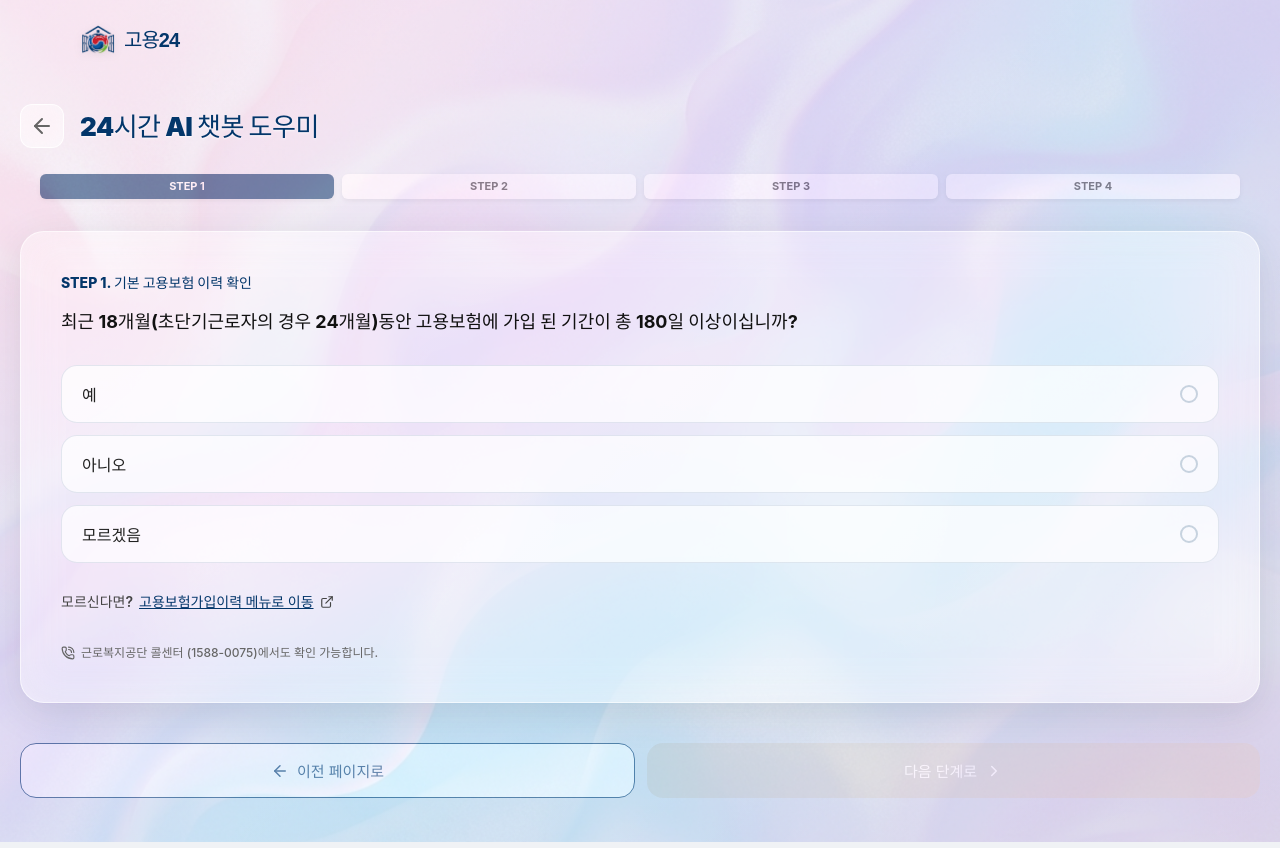
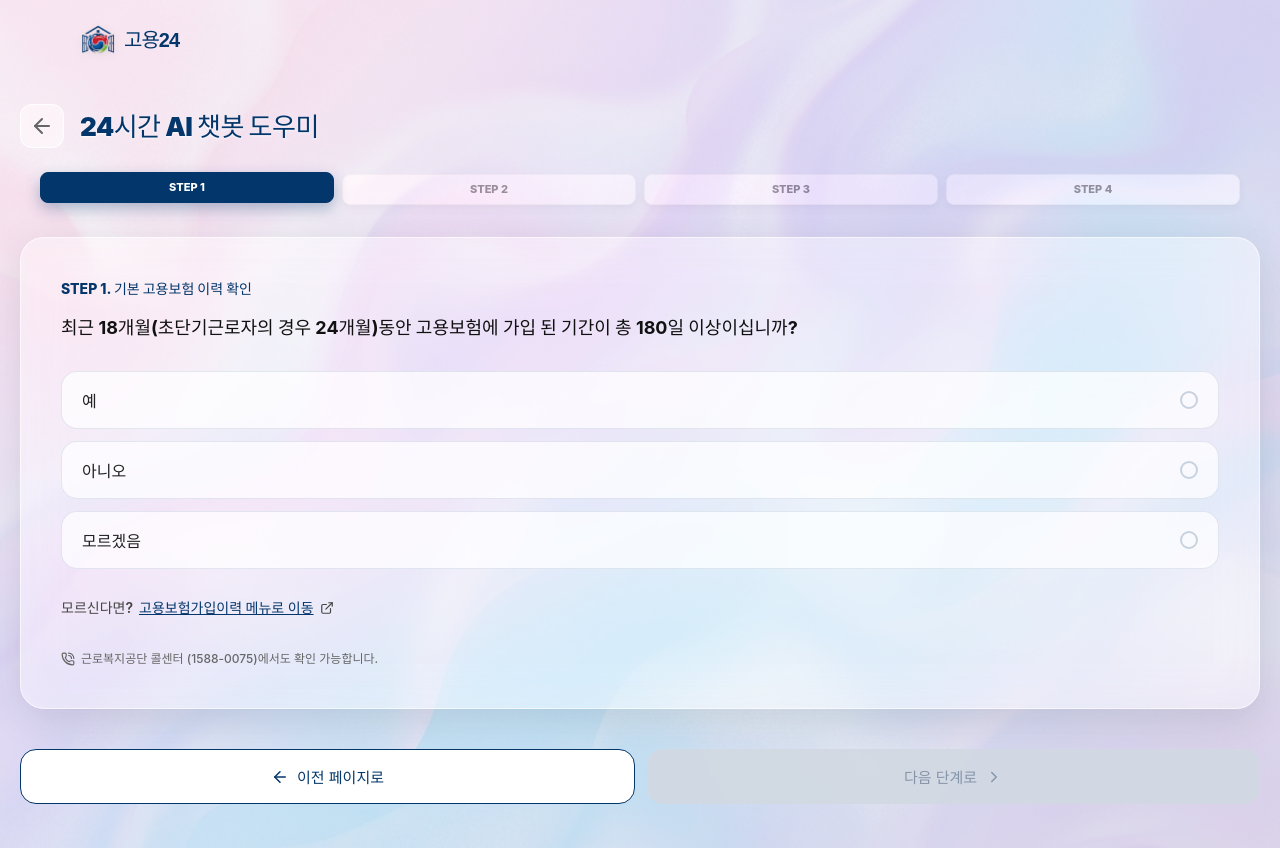
Before and after one commit to privatesennie/employee24, a React (Vite) app: page / in a window 1280 px wide. Both pictures are taken after a click on the element 1175 px from the left and 694 px from the top of the page. Built offline with nearby package versions, Linux system fonts and the light colour scheme; a web font is replaced by a local one.

Commit message:
feat: implement authentication flow and diagnosis results page with associated styles

```diff
--- a/src/App.css
+++ b/src/App.css
@@ -489,19 +489,23 @@
 
 .step-box {
   background: white;
-  color: #333;
-  padding: 4px 0;
+  color: #555;
+  padding: 6px 0;
   text-align: center;
-  border-radius: 6px;
+  border-radius: 8px;
   font-size: 11px;
-  font-weight: 700;
-  box-shadow: 0 2px 5px rgba(0,0,0,0.1);
+  font-weight: 800;
+  box-shadow: 0 4px 10px rgba(0,0,0,0.08);
   transition: all 0.3s ease;
+  border: 1px solid #f0f0f0;
 }
 
 .step-item.active .step-box {
   background: var(--primary-color);
   color: white;
+  border-color: var(--primary-color);
+  box-shadow: 0 6px 15px rgba(3, 54, 106, 0.3);
+  transform: translateY(-2px);
 }
 
 .diagnosis-content {
@@ -625,6 +629,8 @@
   display: flex;
   gap: 12px;
   padding-bottom: 20px;
+  position: relative;
+  z-index: 9999 !important; /* Ensure buttons are always on top and clear */
 }
 
 .nav-btn {
@@ -638,7 +644,7 @@
   justify-content: center;
   gap: 8px;
   cursor: pointer;
-  transition: all 0.3s ease;
+  transition: transform 0.2s ease, box-shadow 0.2s ease;
 }
 
 .nav-btn.prev {
@@ -648,19 +654,29 @@
 }
 
 .nav-btn.next {
-  background: var(--primary-color);
-  border: none;
-  color: white;
-}
-
-.nav-btn.next:disabled {
-  background: #ccc;
-  cursor: not-allowed;
-}
+  background: var(--primary-color) !important;
+  color: white !important;
+  font-weight: 900 !important;
+  box-shadow: 0 10px 25px rgba(3, 54, 106, 0.4) !important;
+  opacity: 1 !important;
+  border: none !important;
+  transition: transform 0.2s ease, box-shadow 0.2s ease !important;
+}
+
+.nav-btn.next.disabled {
+  background: #d1d9e2 !important; /* Muted navy tint */
+  color: #7d8ea2 !important;
+  cursor: not-allowed !important;
+  opacity: 0.9 !important;
+  box-shadow: none !important;
+  font-weight: 800 !important;
+}
+
+
 
 .nav-btn:hover:not(:disabled) {
-  transform: translateY(-2px);
-  box-shadow: 0 8px 20px rgba(0,0,0,0.1);
+  transform: translateY(-3px);
+  box-shadow: 0 12px 30px rgba(3, 54, 106, 0.4);
 }
 
 
@@ -1757,3 +1773,20 @@
   transform: translateX(-4px);
   box-shadow: 0 4px 12px rgba(0, 0, 0, 0.05);
 }
+
+/* Progress Completion Flash Effect */
+.progress-finished {
+  animation: success-flash 0.8s ease-out infinite alternate;
+}
+
+@keyframes success-flash {
+  from {
+    transform: scale(1);
+    text-shadow: 0 0 10px rgba(3, 54, 106, 0.2);
+  }
+  to {
+    transform: scale(1.2);
+    color: #007bff;
+    text-shadow: 0 0 25px rgba(0, 123, 255, 0.6);
+  }
+}
--- a/src/AuthForm.jsx
+++ b/src/AuthForm.jsx
@@ -8,18 +8,39 @@ function AuthForm({ onComplete, onBack }) {
     birth: '',
     phone: ''
   })
+  const [isAuthenticating, setIsAuthenticating] = useState(false)
 
   const isFormValid = formData.name && formData.birth && formData.phone
 
   const handleSubmit = (e) => {
     e.preventDefault()
     if (isFormValid) {
-      onComplete()
+      setIsAuthenticating(true)
+      // Explicitly show "Authenticating" state for 1.5s
+      setTimeout(() => {
+        onComplete()
+      }, 1500)
     }
+  }
+
+  if (isAuthenticating) {
+    return (
+      <div className="auth-container animate-fade-in">
+        <div className="overlay"></div>
+        <div className="auth-content" style={{ display: 'flex', justifyContent: 'center', alignItems: 'center', minHeight: '60vh' }}>
+          <div className="loading-state animate-fade-in-up">
+            <div className="spinner-ring"></div>
+            <h2 className="loading-text" style={{ marginTop: '24px' }}>본인 인증 정보를<br/>확인하고 있습니다</h2>
+            <p className="loading-subtext">잠시만 기다려주세요</p>
+          </div>
+        </div>
+      </div>
+    )
   }
 
   return (
     <div className="auth-container animate-fade-in">
+
       <div className="overlay"></div>
 
       <header className="header">
--- a/src/Diagnosis.jsx
+++ b/src/Diagnosis.jsx
@@ -51,12 +51,12 @@ function Diagnosis({ onBack }) {
 
   // AuthForm view for step 5
   if (step === 5) {
-    return <AuthForm onBack={onBack} onComplete={() => setStep(6)} />
+    return <AuthForm onBack={() => setStep(4)} onComplete={() => setStep(6)} />
   }
 
   // Result view for step 6
   if (step === 6) {
-    return <Result onBack={onBack} />
+    return <Result onBack={() => setStep(4)} />
   }
 
   return (
@@ -151,9 +151,8 @@ function Diagnosis({ onBack }) {
             </button>
           ) : (
             <button
-              className="nav-btn next"
-              disabled={!answer}
-              onClick={handleNext}
+              className={`nav-btn next ${!answer ? 'disabled' : ''}`}
+              onClick={answer ? handleNext : undefined}
             >
               다음 단계로
               <ChevronRight size={18} />
--- a/src/Result.jsx
+++ b/src/Result.jsx
@@ -1,5 +1,5 @@
 import React, { useEffect, useState } from 'react'
-import { CheckCircle, Home, FileText } from 'lucide-react'
+import { CheckCircle, Home, FileText, ArrowLeft } from 'lucide-react'
 import './App.css'
 
 function Result({ onBack }) {
@@ -20,7 +20,10 @@ function Result({ onBack }) {
 
       if (currentStep >= steps) {
         clearInterval(timer)
-        setTimeout(() => setLoading(false), 300) // slight delay after 100%
+        setProgress(100)
+        setTimeout(() => {
+          setLoading(false)
+        }, 600) // Ensure enough time for the 100% flash animation
       }
     }, interval)
 
@@ -31,8 +34,11 @@ function Result({ onBack }) {
     <div className="result-container animate-fade-in">
       <div className="result-overlay"></div>
 
-      <header className="header">
-        <div className="logo-container" style={{ cursor: 'pointer' }} onClick={onBack}>
+      <header className="header" style={{ display: 'flex', alignItems: 'center', gap: '16px', padding: '16px 20px' }}>
+        <button className="diagnosis-back-btn" onClick={onBack} title="이전으로">
+          <ArrowLeft size={24} />
+        </button>
+        <div className="logo-container" style={{ cursor: 'pointer', margin: 0 }} onClick={onBack}>
           <img src={`${import.meta.env.BASE_URL}user_logo.png?v=3`} alt="고용24" className="user-logo" />
           <span className="logo-text">고용24</span>
         </div>
@@ -41,7 +47,7 @@ function Result({ onBack }) {
       <div className="result-content">
         {loading ? (
           <div className="loading-state animate-fade-in-up">
-            <div className="progress-container">
+            <div className={`progress-container ${progress === 100 ? 'progress-finished' : ''}`}>
               <div className="spinner-ring"></div>
               <div className="progress-text">{progress}%</div>
             </div>
@@ -56,7 +62,7 @@ function Result({ onBack }) {
 
             <h2 className="success-title">자가진단이<br/>완료되었습니다</h2>
             <p className="success-desc">
-              입력해주신 정보를 바탕으로<br/>
+              입력해주신 정보를 바탕으로 확인 해 보았을 때<br/>
               <span className="highlight-text">실업급여 수급 자격</span>을 충족하실 가능성이 높습니다.
             </p>
 
```
